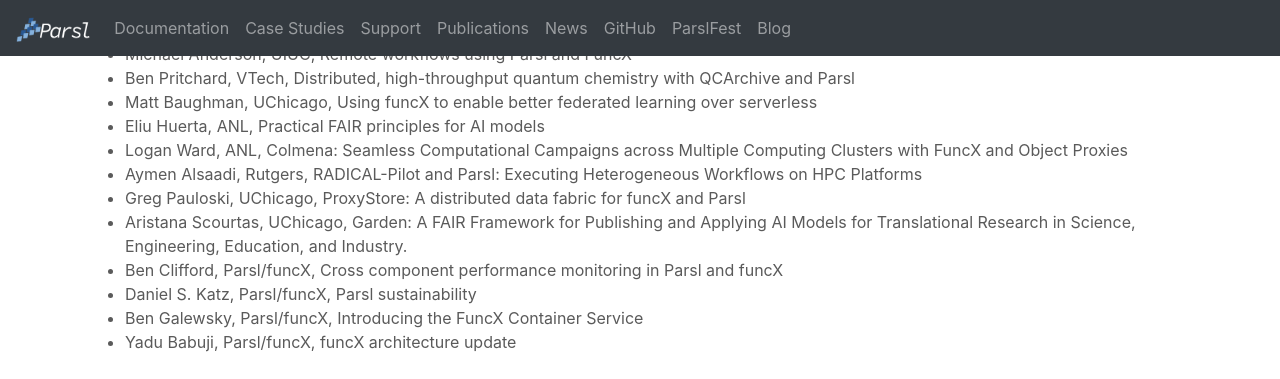
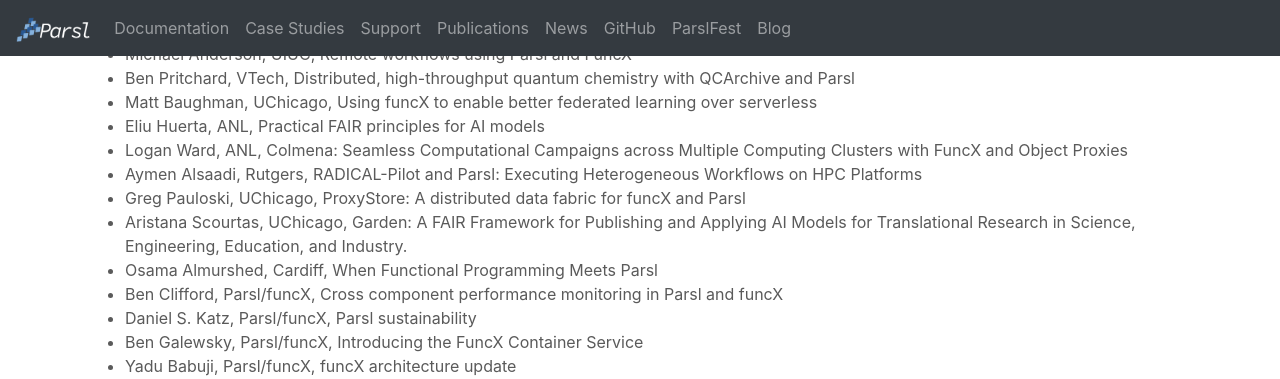
Before and after one commit to Parsl/parsl.github.io, a Jekyll site: the page built from parslfest2022.html, in a window 1280 px wide and 900 px high, scrolled down 1074 px, cut to the strip 0-379 px from the top of the window. Built offline with Jekyll 4.4.1, drawn with Linux system fonts in a browser that asks for light colours.

Commit message:
Update parslfest2022.html

```diff
--- a/parslfest2022.html
+++ b/parslfest2022.html
@@ -67,6 +67,7 @@
 	    <li>Aymen Alsaadi, Rutgers, RADICAL-Pilot and Parsl: Executing Heterogeneous Workflows on HPC Platforms</li>
 	    <li>Greg Pauloski, UChicago, ProxyStore: A distributed data fabric for funcX and Parsl</li>
 	    <li>Aristana Scourtas, UChicago, Garden: A FAIR Framework for Publishing and Applying AI Models for Translational Research in Science, Engineering, Education, and Industry.</li>
+	    <li>Osama Almurshed, Cardiff, When Functional Programming Meets Parsl</li>
 	    <li>Ben Clifford, Parsl/funcX, Cross component performance monitoring in Parsl and funcX</li>
 	    <li>Daniel S. Katz, Parsl/funcX, Parsl sustainability </li>
 	    <li>Ben Galewsky, Parsl/funcX, Introducing the FuncX Container Service</li>
```
